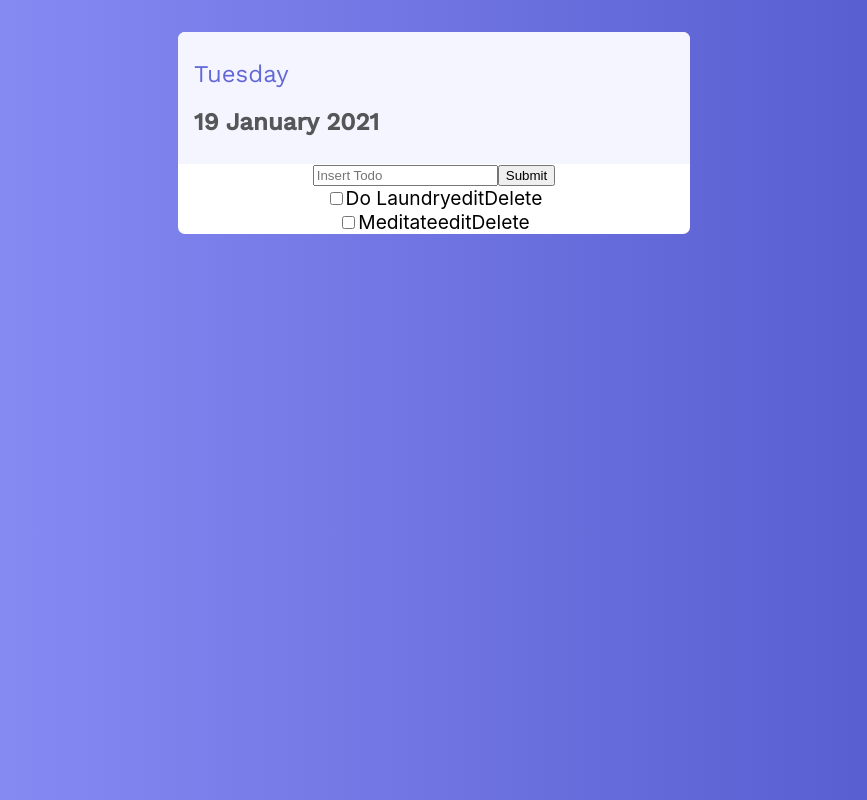
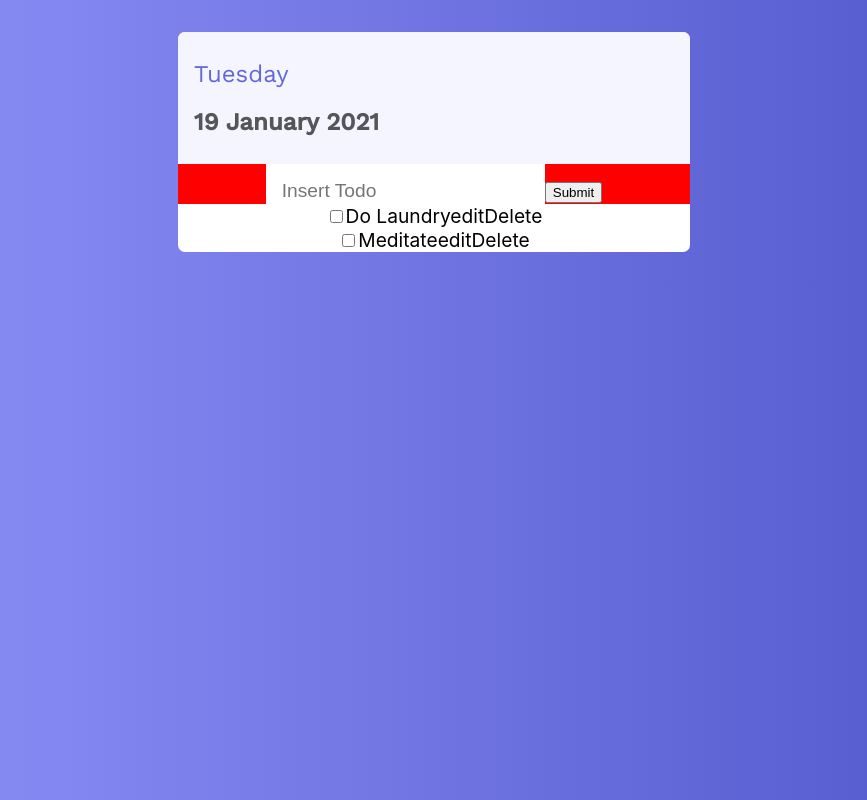
Before and after one commit to wiliyanto-hu/todo-list, a React (Create React App) app: page / in a window 1280 px wide. Shown: the whole page, without its empty margins (206-1073 px from the left). Built offline with nearby package versions, Linux system fonts and the light colour scheme.

Commit message:
added some hideous styles

```diff
--- a/src/EditTodo.js
+++ b/src/EditTodo.js
@@ -6,7 +6,7 @@ const EditTodo = ({ toggleEdit, task, id }) => {
   const [value, setValue] = InputState(task);
   return (
     <form>
-      <input value={value} onChange={setValue} />
+      <input value={value} onChange={setValue} type="text" />
       <button
         onClick={(e) => {
           e.preventDefault();
--- a/src/TodoForm.js
+++ b/src/TodoForm.js
@@ -1,17 +1,32 @@
 import React from "react";
 import InputState from "./hooks/InputState";
 import { dispatchContext } from "./context/TodosContext";
-const TodoForm = () => {
+import { withStyles } from "@material-ui/styles";
+const styles = {
+  Form: {
+    height: "2.5rem",
+    backgroundColor: "red",
+  },
+  FormInput: {
+    height: "100%",
+    border: "none",
+    outline: "none",
+    padding: "1rem",
+    fontSize: "1.2rem",
+  },
+};
+const TodoForm = ({ classes }) => {
   const { dispatch } = React.useContext(dispatchContext);
 
   const [value, setValue, clearValue] = InputState("");
   return (
-    <div>
+    <div className={classes.Form}>
       <form>
         <input
           type="text"
           onChange={setValue}
           value={value}
+          className={classes.FormInput}
           placeholder="Insert Todo"
         />
         <button
@@ -27,4 +42,4 @@ const TodoForm = () => {
     </div>
   );
 };
-export default TodoForm;
+export default withStyles(styles)(TodoForm);
```
